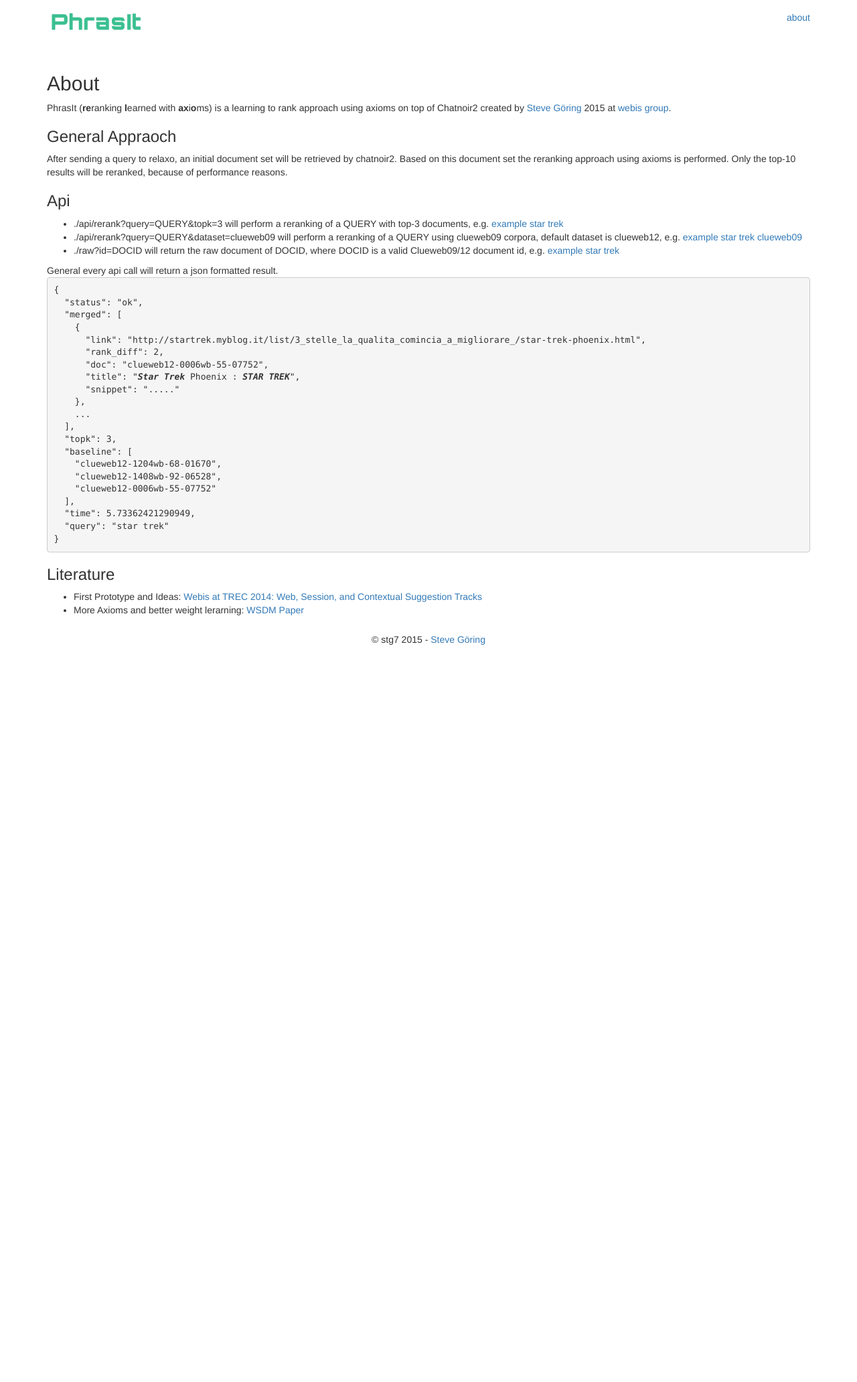
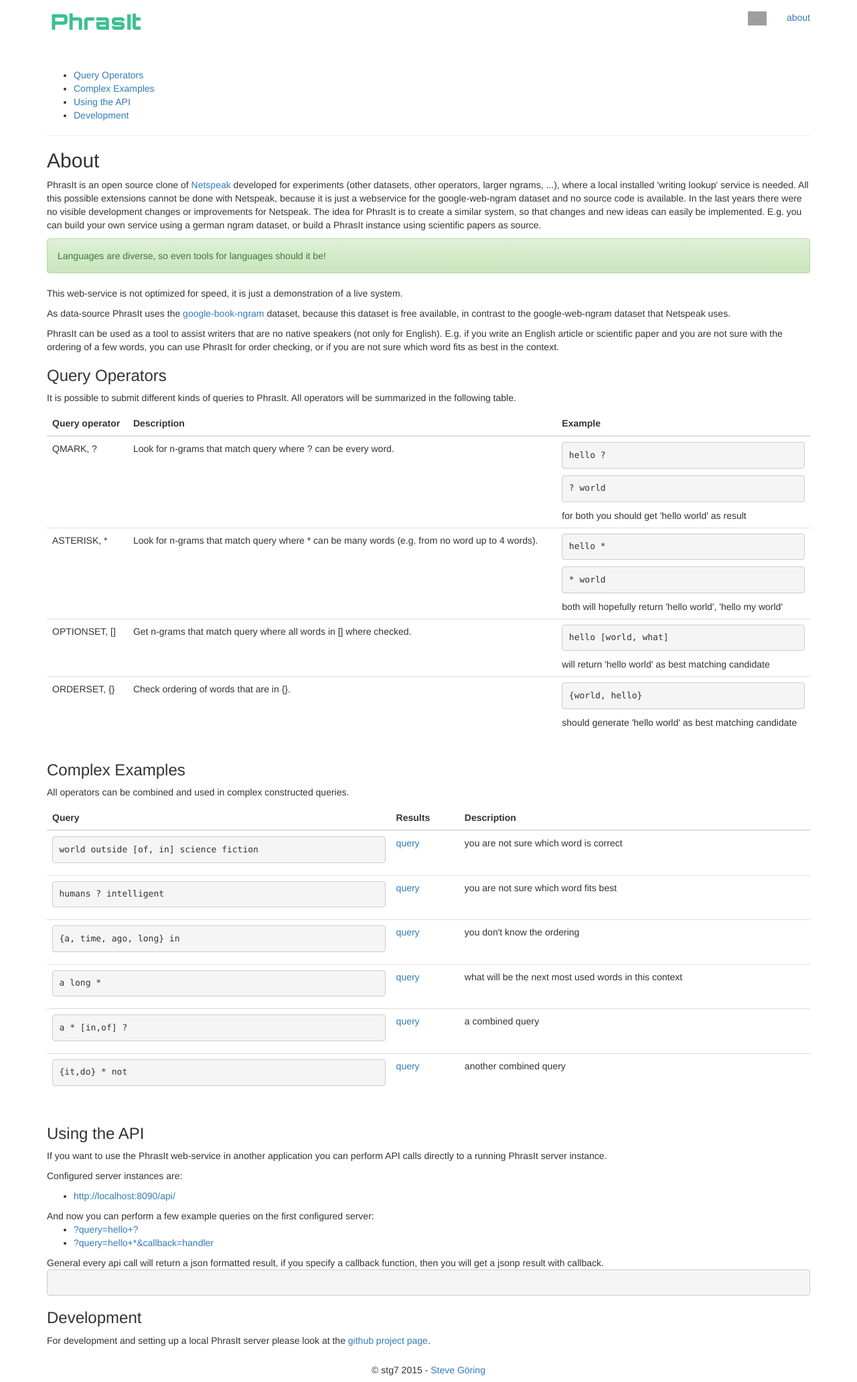
Before and after one commit to stg7/phrasit, a PHP site: page /about.php in a window 1280 px wide. Shown: the whole page at 67% size. Before the commit the page ends 963 px from the top, so only its background shows below. Run offline with PHP 8.4, Linux system fonts and the light colour scheme; some libraries are stand-ins or nearby versions; grey boxes are pictures that could not be loaded.

Commit message:
add description part to web page, improve sorting of inverted index

```diff
--- a/web/about.php
+++ b/web/about.php
@@ -7,7 +7,33 @@
   <?php
     include_once('header.php');
   ?>
+  <script type="text/javascript">
+  <?php
+    include_once("config.json");
+  ?>
 
+  function add_server_address() {
+      // create list of servers
+      for(var i = 0; i < config["server_url"].length; i++) {
+          var server = "<li><a href=\"" + config["server_url"][i] + "\" > " + config["server_url"][i] + "</a></li>";
+          console.log(server);
+          $(".server-instances").append(server);
+      }
+
+      // update link to first server with defined query
+      $(".api").each(function() {
+          el = $(this);
+          el.prop("href", config["server_url"][0] + el.text());
+      });
+
+  }
+
+  $().ready(function() {
+      build_toc();
+      add_server_address();
+  });
+
+  </script>
   <body>
     <?php
       include_once('nav.php');
@@ -18,56 +44,143 @@
 
         <div class="results">
         <article>
-        <h2>About</h2>
-        PhrasIt (<font class="em">re</font>ranking <font class="em">l</font>earned with <font class="em">ax</font>i<font class="em">o</font>ms)  is a learning to rank approach using axioms on top of Chatnoir2 created by <a href="https://github.com/stg7" >Steve Göring</a> 2015 at <a href="http://www.webis.de">webis group</a>.
-        <h3>General Appraoch</h3>
+        <h2 id="about">About</h2>
         <p>
-        After sending a query to relaxo, an initial document set will be retrieved by chatnoir2.
-        Based on this document set the reranking approach using axioms is performed.
-        Only the top-10 results will be reranked, because of performance reasons.
+        PhrasIt is an open source clone of <a href="http://www.netspeak.org/">Netspeak</a>
+        developed for experiments (other datasets, other operators, larger ngrams, ...), where a local installed 'writing lookup' service is needed.
+        All this possible extensions cannot be done with Netspeak, because it is just a webservice for the google-web-ngram dataset and
+        no source code is available.
+        In the last years there were no visible development changes or improvements for Netspeak.
+        The idea for PhrasIt is to create a similar system, so that changes and new ideas can easily be implemented.
+        E.g. you can build your own service using a german ngram dataset, or build a PhrasIt instance using scientific papers as source.
+        </p>
+        <div class="alert alert-success" role="alert">Languages are diverse, so even tools for languages should it be!</div>
+        <p>
+        This web-service is not optimized for speed, it is just a demonstration of a live system.
+        </p>
+        <p>
+        As data-source PhrasIt uses the <a href="https://books.google.com/ngrams">google-book-ngram</a> dataset, because this dataset is free available,
+        in contrast to the google-web-ngram dataset that Netspeak uses.
+        </p>
+        <p>
+        PhrasIt can be used as a tool to assist writers that are no native speakers (not only for English).
+        E.g. if you write an English article or scientific paper and you are not sure with the ordering of a few words, you can use
+        PhrasIt for order checking, or if you are not sure which word fits as best in the context.
+        </p>
+        <h3 id="query-operators">Query Operators</h3>
+        <p>
+        It is possible to submit different kinds of queries to PhrasIt. All operators will be summarized in the following table.
+        <div class="table-responsive">
+            <table class="table">
+              <thead>
+                <tr>
+                    <th>Query operator</th>
+                    <th>Description</th>
+                    <th>Example</th>
+                </tr>
+              </thead>
+              <tbody>
+                <tr>
+                  <td>QMARK, ?</td>
+                  <td>Look for n-grams that match query where ? can be every word.</td>
+                  <td><pre>hello ?</pre> <pre>? world</pre> for both you should get 'hello world' as result </td>
+                </tr>
+                <tr>
+                  <td>ASTERISK, *</td>
+                  <td>Look for n-grams that match query where * can be many words (e.g. from no word up to 4 words).</td>
+                  <td><pre>hello *</pre> <pre>* world</pre> both will hopefully return 'hello world', 'hello my world' </td>
+                </tr>
+                <tr>
+                  <td>OPTIONSET, []</td>
+                  <td>Get n-grams that match query where all words in [] where checked.</td>
+                  <td><pre>hello [world, what]</pre> will return 'hello world' as best matching candidate </td>
+                </tr>
+                <tr>
+                  <td>ORDERSET, {}</td>
+                  <td>Check ordering of words that are in {}.</td>
+                  <td><pre>{world, hello}</pre> should generate 'hello world' as best matching candidate </td>
+                </tr>
+              </tbody>
+            </table>
+        </div>
+
+        </p>
+        <h3 id="complex-example">Complex Examples</h3>
+        <p>
+        All operators can be combined and used in complex constructed queries.
+        <div class="table-responsive">
+            <table class="table">
+              <thead>
+                <tr>
+                    <th>Query</th>
+                    <th>Results</th>
+                    <th>Description</th>
+                </tr>
+              </thead>
+              <tbody>
+                <tr>
+                  <td><pre>world outside [of, in] science fiction</pre></td>
+                  <td><a href="./results.php?query=<?php echo urlencode("world outside [of, in] science fiction");?>">query</a></td>
+                  <td>you are not sure which word is correct</td>
+                </tr>
+                <tr>
+                  <td><pre>humans ? intelligent</pre></td>
+                  <td><a href="./results.php?query=<?php echo urlencode("humans ? intelligent");?>">query</a></td>
+                  <td>you are not sure which word fits best</td>
+                </tr>
+                <tr>
+                  <td><pre>{a, time, ago, long} in</pre></td>
+                  <td><a href="./results.php?query=<?php echo urlencode("{a, time, ago, long} in");?>">query</a></td>
+                  <td>you don't know the ordering</td>
+                </tr>
+                <tr>
+                  <td><pre>a long *</pre></td>
+                  <td><a href="./results.php?query=<?php echo urlencode("a long *");?>">query</a></td>
+                  <td>what will be the next most used words in this context</td>
+                </tr>
+                <tr>
+                  <td><pre>a * [in,of] ? </pre></td>
+                  <td><a href="./results.php?query=<?php echo urlencode("a * [in,of] ? ");?>">query</a></td>
+                  <td>a combined query</td>
+                </tr>
+                <tr>
+                  <td><pre>{it,do} * not </pre></td>
+                  <td><a href="./results.php?query=<?php echo urlencode("{it,do} * not");?>">query</a></td>
+                  <td>another combined query</td>
+                </tr>
+              </tbody>
+            </table>
+        </div>
         </p>
 
-        <h3>Api</h3>
+        <h3 id="api">Using the API</h3>
+        <p>
+        If you want to use the PhrasIt web-service in another application you can perform
+        API calls directly to a running PhrasIt server instance.
+        </p>
+        <p>
+        Configured server instances are:
+        <ul class="server-instances">
+        </ul>
+
+        </p>
+        And now you can perform a few example queries on the first configured server:
         <ul>
-            <li>./api/rerank?query=QUERY&topk=3 will perform a reranking of a QUERY with top-3 documents, e.g. <a href="api/rerank?query=star+trek&topk=3">example star trek</a></li>
-            <li>./api/rerank?query=QUERY&dataset=clueweb09 will perform a reranking of a QUERY using clueweb09 corpora, default dataset is clueweb12, e.g. <a href="./api/rerank?query=star+trek&dataset=clueweb09">example star trek clueweb09</a></li>
-
-            <li>./raw?id=DOCID will return the raw document of DOCID, where DOCID is a valid Clueweb09/12 document id, e.g. <a href="./raw?id=clueweb09-en0003-28-02624">example star trek</a></li>
+            <li><a href="" class="api">?query=hello+?</a></li>
+            <li><a href="" class="api">?query=hello+*&callback=handler</a></li>
 
         </ul>
-        General every api call will return a json formatted result.
+        General every api call will return a json formatted result, if you specify a callback
+        function, then you will get a jsonp result with callback.
 <pre>
-{
-  "status": "ok",
-  "merged": [
-    {
-      "link": "http://startrek.myblog.it/list/3_stelle_la_qualita_comincia_a_migliorare_/star-trek-phoenix.html",
-      "rank_diff": 2,
-      "doc": "clueweb12-0006wb-55-07752",
-      "title": "<em>Star</em> <em>Trek</em> Phoenix : <em>STAR</em> <em>TREK</em>",
-      "snippet": "....."
-    },
-    ...
-  ],
-  "topk": 3,
-  "baseline": [
-    "clueweb12-1204wb-68-01670",
-    "clueweb12-1408wb-92-06528",
-    "clueweb12-0006wb-55-07752"
-  ],
-  "time": 5.73362421290949,
-  "query": "star trek"
-}
+
 </pre>
 
-        <h3>Literature</h3>
-        <ul>
-            <li>First Prototype and Ideas: <a href="http://www.uni-weimar.de/medien/webis/publications/papers/stein_2014p.pdf" >Webis at TREC 2014: Web, Session, and Contextual Suggestion Tracks</a> </li>
-            <li>More Axioms and better weight lerarning: <a href="to-appear" >WSDM Paper</a> </li>
-
-        </ul>
-
-
+        <h3 id="develop">Development</h3>
+        <p>
+        For development and setting up a local PhrasIt server please look at
+        the <a href="http://github.com/stg7/phrasit">github project page</a>.
+        </p>
         </article>
         </div>
 
--- /dev/null
+++ b/web/links.php
@@ -0,0 +1,2 @@
+    <li><a href="http://github.com/stg7/phrasit" ><img src="https://assets-cdn.github.com/images/modules/logos_page/GitHub-Mark.png" style="height:1.5em" /></a></li>
+    <li><a href="./about.php" >about</a></li>
--- a/web/nav.php
+++ b/web/nav.php
@@ -7,8 +7,11 @@
                 ?>
             </h4>
         </a>
+
         <ul class="nav navbar-nav navbar-right">
-            <li><a href="./about.php" >about</a></li>
+            <?php
+                include_once("links.php");
+            ?>
         </ul>
     </div>
 </nav>
--- a/web/nav_withoutlogo.php
+++ b/web/nav_withoutlogo.php
@@ -1,5 +1,7 @@
 <nav class="container">
     <ul class="nav navbar-nav navbar-right">
-      <li><a href="./about.html" >about</a></li>
+      <?php
+        include_once("links.php");
+      ?>
     </ul>
 </nav>
--- a/web/static/phrasit.js
+++ b/web/static/phrasit.js
@@ -1,4 +1,22 @@
 
+function build_toc() {
+    var ToC = "<nav role='navigation' class='table-of-contents'><ul>";
+
+    $("article h3").each(function() {
+        var newLine, el, title, link;
+        el = $(this);
+        title = el.text();
+        link = "#" + el.attr("id");
+
+        newLine = "<li><a href='" + link + "'>" + title + "</a></li>";
+        ToC += newLine;
+
+    });
+
+    ToC += "</ul></nav><hr>";
+
+    $("article").prepend(ToC);
+}
 
 function attachListener() {
 
```
Also changed, not shown: TODO.md (+3 -0 lines), README.md, web/static/phrasit.css (line endings or trailing spaces), 7 other files.
